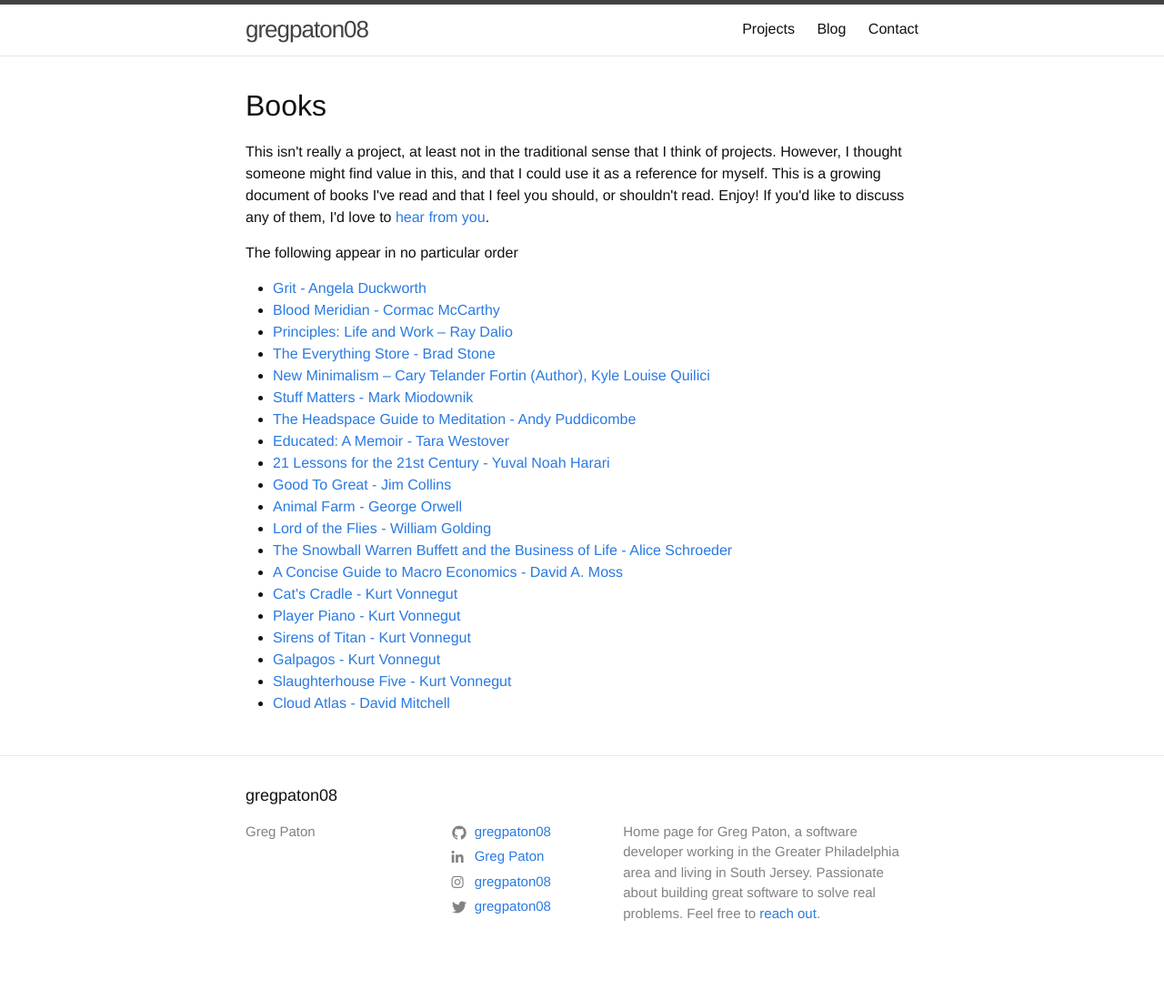
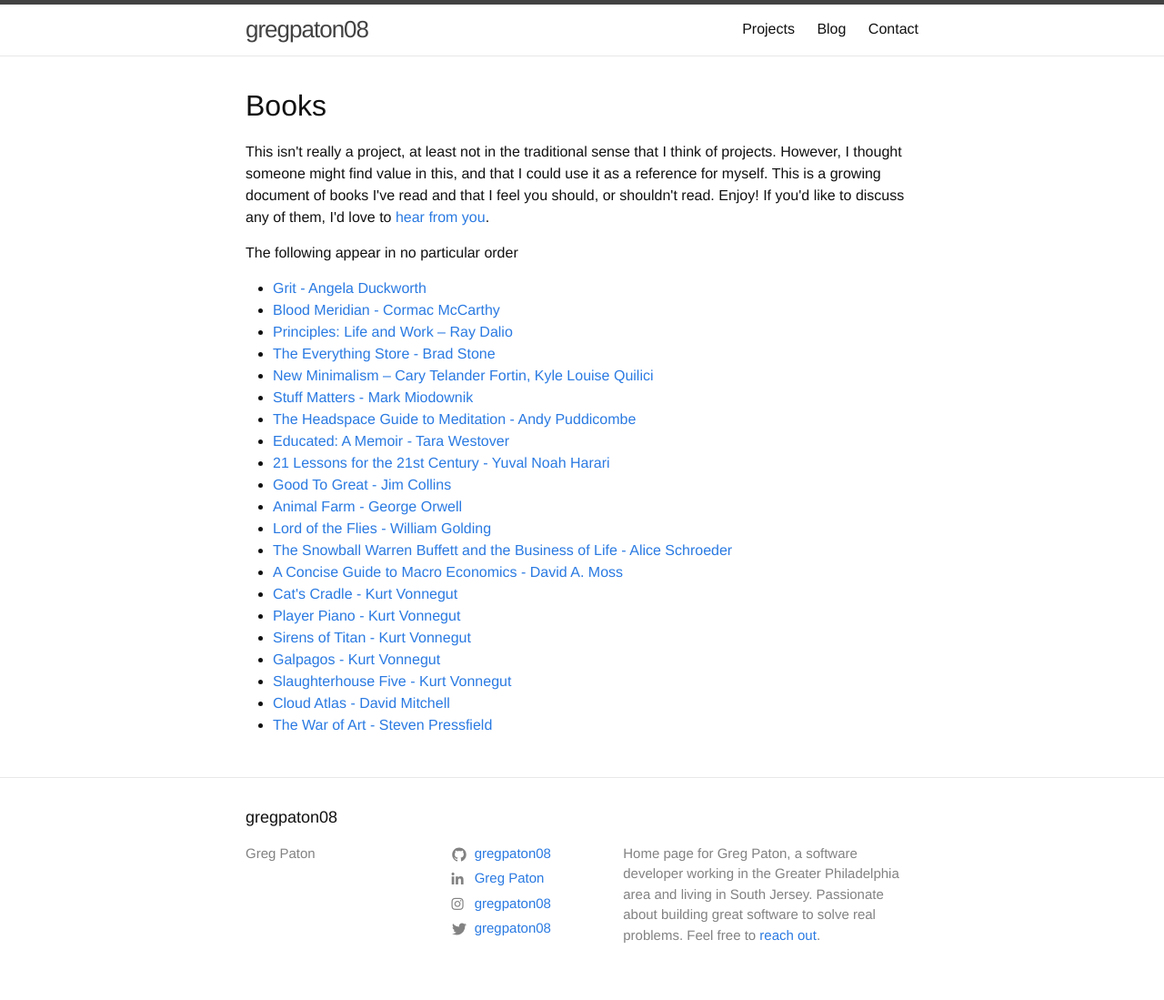
Before and after one commit to gregpaton08/gregpaton08.github.io, a Jekyll site: the page built from _projects/books.html, in a window 1280 px wide. Shown: the whole page at 91% size. Built offline with Jekyll 4.4.1, drawn with Linux system fonts in a browser that asks for light colours; nearby versions of some CDN libraries; before the commit the page ends 1075 px from its top, so only the background shows below that.

Commit message:
Adds new book to list

```diff
--- a/_projects/books.html
+++ b/_projects/books.html
@@ -37,7 +37,7 @@ project_order: 0
     </li>
     <li>
       <a class="book-link" href="https://www.amazon.com/New-Minimalism-Decluttering-Sustainable-Intentional/dp/1632171325/ref=sr_1_1?crid=18BH8YKL72N1A&keywords=new+minimalism&qid=1562884691&s=gateway&sprefix=new+minim%2Caps%2C135&sr=8-1" target="_blank">
-        New Minimalism – Cary Telander Fortin (Author), Kyle Louise Quilici
+        New Minimalism – Cary Telander Fortin, Kyle Louise Quilici
       </a>
     </li>
     <li>
@@ -115,6 +115,11 @@ project_order: 0
         Cloud Atlas - David Mitchell
       </a>
     </li>
+    <li>
+      <a class="book-link" href="https://www.amazon.com/War-Art-Through-Creative-Battles/dp/1936891026/ref=sr_1_3?keywords=war+of+art&qid=1563991306&s=gateway&sr=8-3" target="_blank">
+        The War of Art - Steven Pressfield
+      </a>
+    </li>
   </ul>
 
 </div>
```
